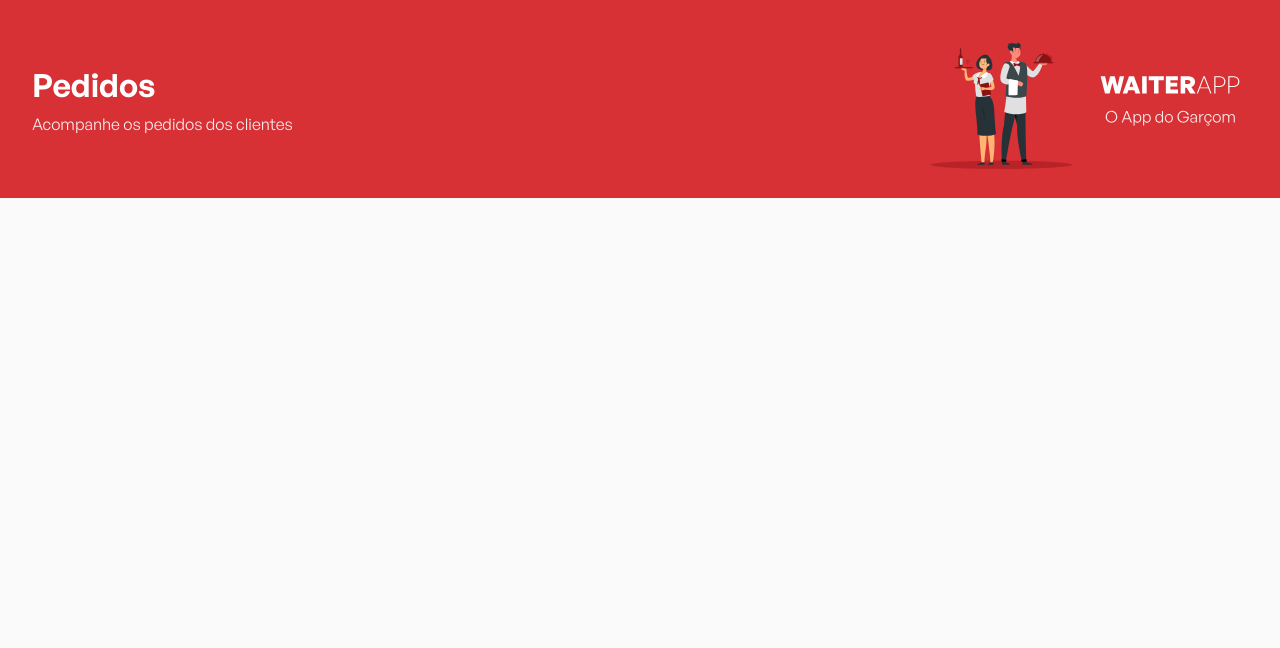
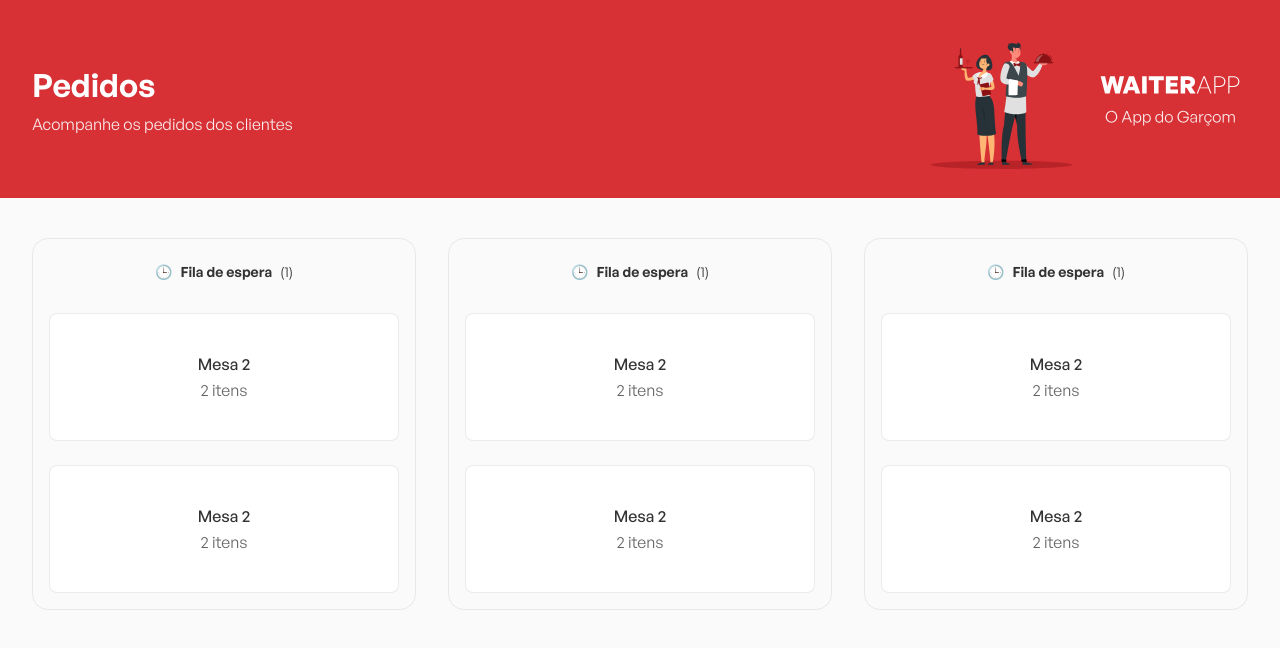
Before and after one commit to JvFern4ndes/waiterAppFrontEnd, a React (Vite) app in the folder fe/: page / in a window 1280 px wide. Shown: the top 648 px of the page. Built offline with nearby package versions, Linux system fonts and the light colour scheme.

Commit message:
feat: creation of Orders component

```diff
--- a/fe/src/App.tsx
+++ b/fe/src/App.tsx
@@ -1,11 +1,14 @@
+import { GlobalStyles } from './styles/GlobalStyles';
+
 import { Header } from './components/Header';
-import { GlobalStyles } from './styles/GlobalStyles';
+import { Orders } from './components/Orders';
 
 export function App() {
   return (
     <>
       <GlobalStyles />
       <Header />
+      <Orders />
     </>
   );
 }
--- /dev/null
+++ b/fe/src/components/Orders/index.tsx
@@ -0,0 +1,64 @@
+import { Container, Board, OrdersContainer } from './styles';
+
+export function Orders() {
+  return (
+    <Container>
+      <Board>
+        <header>
+          <span>🕒️</span>
+          <strong>Fila de espera</strong>
+          <span>(1)</span>
+        </header>
+
+        <OrdersContainer>
+          <button type="button">
+            <strong>Mesa 2</strong>
+            <span>2 itens</span>
+          </button>
+          <button type="button">
+            <strong>Mesa 2</strong>
+            <span>2 itens</span>
+          </button>
+        </OrdersContainer>
+      </Board>
+
+      <Board>
+        <header>
+          <span>🕒️</span>
+          <strong>Fila de espera</strong>
+          <span>(1)</span>
+        </header>
+
+        <OrdersContainer>
+          <button type="button">
+            <strong>Mesa 2</strong>
+            <span>2 itens</span>
+          </button>
+          <button type="button">
+            <strong>Mesa 2</strong>
+            <span>2 itens</span>
+          </button>
+        </OrdersContainer>
+      </Board>
+
+      <Board>
+        <header>
+          <span>🕒️</span>
+          <strong>Fila de espera</strong>
+          <span>(1)</span>
+        </header>
+
+        <OrdersContainer>
+          <button type="button">
+            <strong>Mesa 2</strong>
+            <span>2 itens</span>
+          </button>
+          <button type="button">
+            <strong>Mesa 2</strong>
+            <span>2 itens</span>
+          </button>
+        </OrdersContainer>
+      </Board>
+    </Container>
+  );
+}
--- /dev/null
+++ b/fe/src/components/Orders/styles.ts
@@ -0,0 +1,61 @@
+import styled from 'styled-components';
+
+export const Container = styled.div`
+  width: 100%;
+  max-width: 1216px;
+  margin: 40px auto;
+  display: flex;
+  gap: 32px;
+`;
+
+export const Board = styled.div`
+  padding: 16px;
+  border: 1px solid rgba(204, 204, 204, 0.4);
+  border-radius: 16px;
+  display: flex;
+  flex-direction: column;
+  align-items: center;
+  justify-content: center;
+  flex: 1;
+
+  header {
+    padding: 8px;
+    font-size: 14px;
+    display: flex;
+    align-items: center;
+    gap: 8px;
+  }
+`;
+
+export const OrdersContainer = styled.div`
+  display: flex;
+  flex-direction: column;
+  width: 100%;
+  margin-top: 24px;
+
+  button {
+    width: 100%;
+    background: #fff;
+    border: 1px solid rgba(204, 204, 204, 0.4);
+    height: 128px;
+    border-radius: 8px;
+    display: flex;
+    flex-direction: column;
+    justify-content: center;
+    align-items: center;
+    gap: 4px;
+
+    strong {
+      font-weight: 500;
+    }
+
+    span {
+      font: 14px;
+      color: #666;
+    }
+
+    & + button {
+      margin-top: 24px;
+    }
+  }
+`;
```
